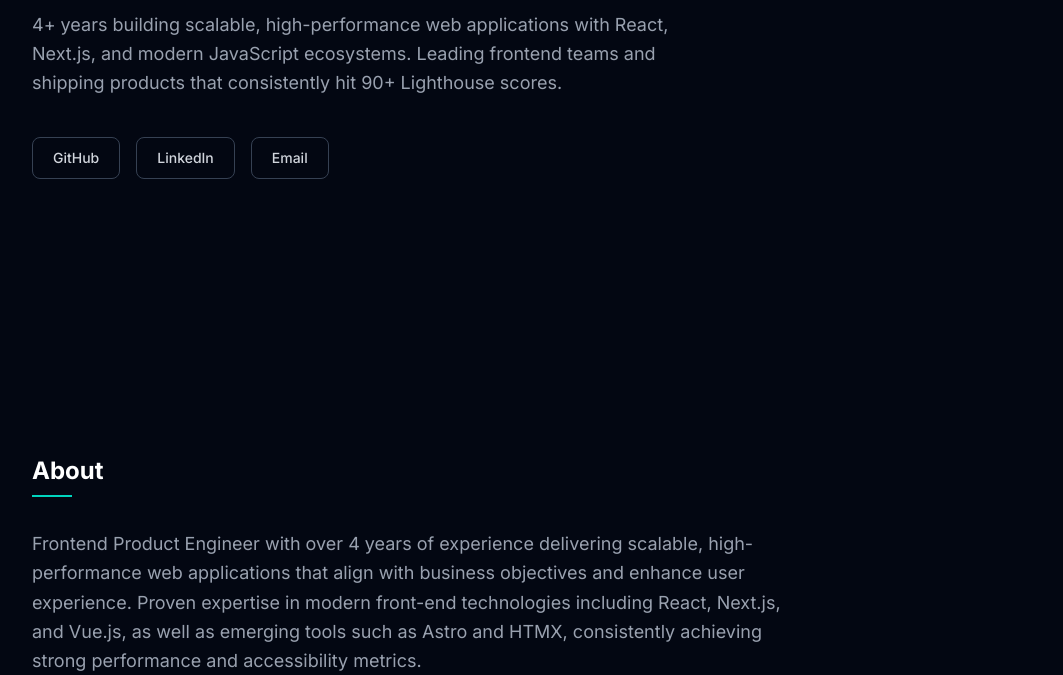
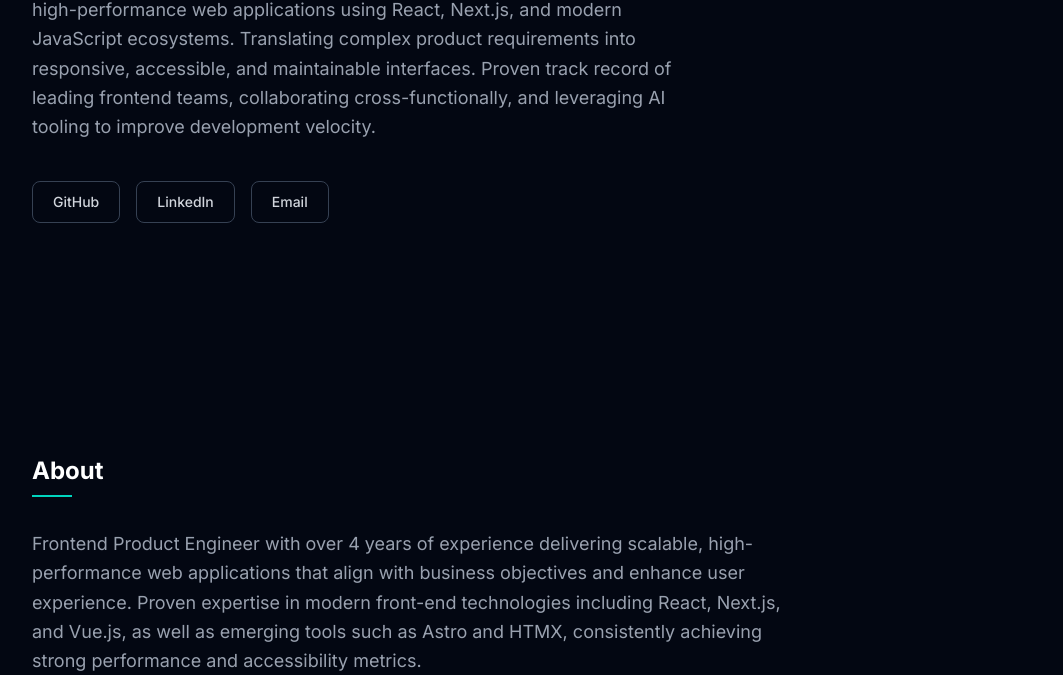
Before and after one commit to alifakbar111/alifakbar111.github.io, an Astro site: page / in a window 1280 px wide. Shown: the part 425-1100 px from the top of the page, without its empty margins (96-1159 px from the left). Built offline with nearby package versions, Linux system fonts and the light colour scheme; Astro itself is replaced by a stand-in of ours.

Commit message:
fix: update hero description to match about section

```diff
--- a/src/components/Hero.astro
+++ b/src/components/Hero.astro
@@ -16,9 +16,11 @@ const links = [
       Frontend Product Engineer
     </h2>
     <p class="text-gray-400 max-w-2xl text-lg leading-relaxed mb-10">
-      4+ years building scalable, high-performance web applications with React, Next.js, and
-      modern JavaScript ecosystems. Leading frontend teams and shipping products that consistently
-      hit 90+ Lighthouse scores.
+      Frontend Product Engineer with 4+ years of experience building scalable, high-performance
+      web applications using React, Next.js, and modern JavaScript ecosystems. Translating complex
+      product requirements into responsive, accessible, and maintainable interfaces. Proven track
+      record of leading frontend teams, collaborating cross-functionally, and leveraging AI tooling
+      to improve development velocity.
     </p>
     <div class="flex flex-wrap gap-4">
       {
```
